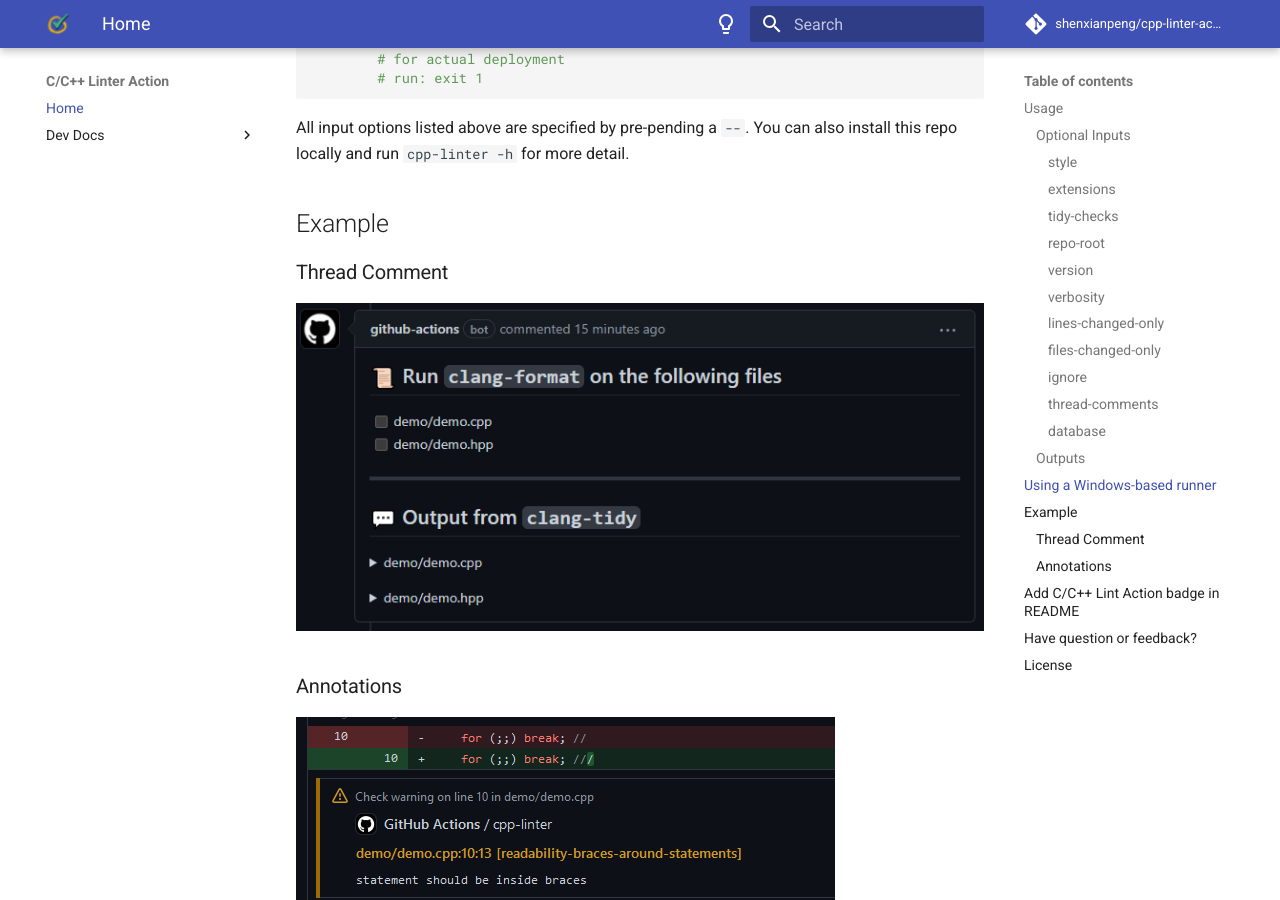
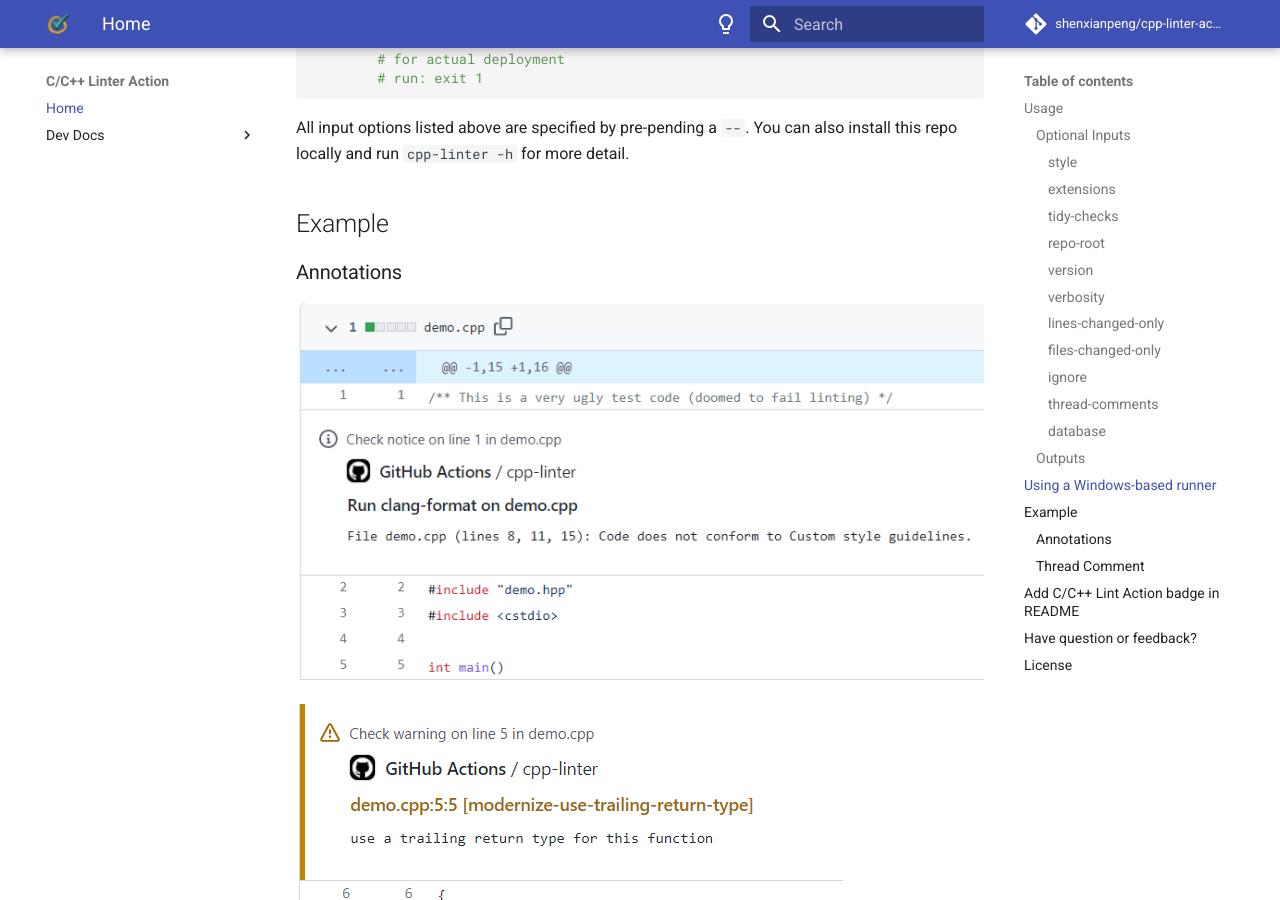
Before and after one commit to cpp-linter/cpp-linter-action, an MkDocs documentation site: the page built from docs/index.md, in a window 1280 px wide and 900 px high, scrolled down 4399 px. Built offline with MkDocs 1.6.1 and Material for MkDocs 9.7.7, drawn with Linux system fonts in a browser that asks for light colours; comment, search, counter and statistics services are not loaded.

Commit message:
Update docs and images

```diff
--- a/README.md
+++ b/README.md
@@ -76,7 +76,7 @@
 
 #### `version`
 
-- **Description**: The desired version of the [clang-tools](https://hub.docker.com/repository/docker/xianpengshen/clang-tools) to use. Accepted options are strings which can be 14, 13, 12, 11, 10, 9, or 8.
+- **Description**: The desired version of the [clang-tools](https://hub.docker.com/r/xianpengshen/clang-tools) to use. Accepted options are strings which can be 14, 13, 12, 11, 10, 9, or 8.
 - Default: '10'
 
 #### `verbosity`
@@ -183,13 +183,15 @@
 
 <!--intro-end-->
 
+### Annotations
+
+![clang-format annotations](./docs/images/annotations-clang-format.png)
+
+![clang-tidy annotations](./docs/images/annotations-clang-tidy.png)
+
 ### Thread Comment
 
-![github-actions bot](./docs/images/demo_comment.png)
-
-### Annotations
-
-![workflow annotations](./docs/images/demo_annotations.png)
+![github-actions bot](./docs/images/comment.png)
 
 <!--footer-start-->
 
--- a/docs/index.md
+++ b/docs/index.md
@@ -8,13 +8,15 @@
    end="<!--intro-end-->"
 %}
 
+### Annotations
+
+![clang-format annotations](images/annotations-clang-format.png)
+
+![clang-tidy annotations](images/annotations-clang-tidy.png)
+
 ### Thread Comment
 
-![sample comment](images/demo_comment.png)
-
-### Annotations
-
-![workflow annotations](images/demo_annotations.png)
+![sample comment](images/comment.png)
 
 {%
    include-markdown "../README.md"
--- a/setup.py
+++ b/setup.py
@@ -19,7 +19,7 @@
         "A python package that powers the github action named cpp-linter-action. "
         + f"See `the github repository README <{REPO}#readme>`_ for full details."
     ),
-    author="Brendan Doherty, Peter Shen",
+    author="Brendan Doherty",
     author_email="2bndy5@gmail.com",
     install_requires=["requests", "pyyaml"],  # pyyaml is installed with clang-tidy
     license="MIT",
```
Also changed, not shown: docs/images/annotations-clang-format.png (added), docs/images/annotations-clang-tidy.png (added), docs/images/comment.png (added), docs/images/demo_annotations.png (deleted), docs/images/demo_comment.png (deleted), docs/images/result.png (deleted).
